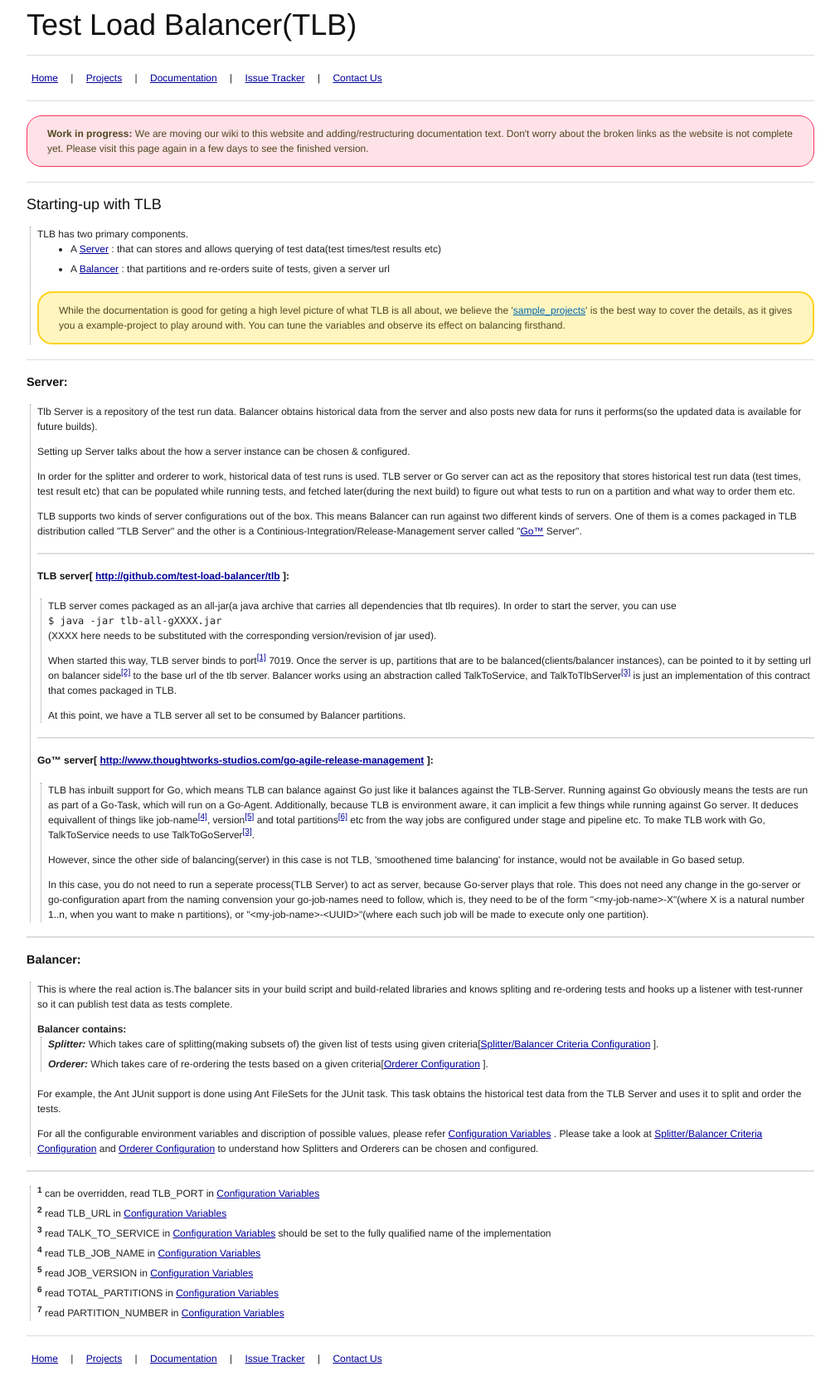
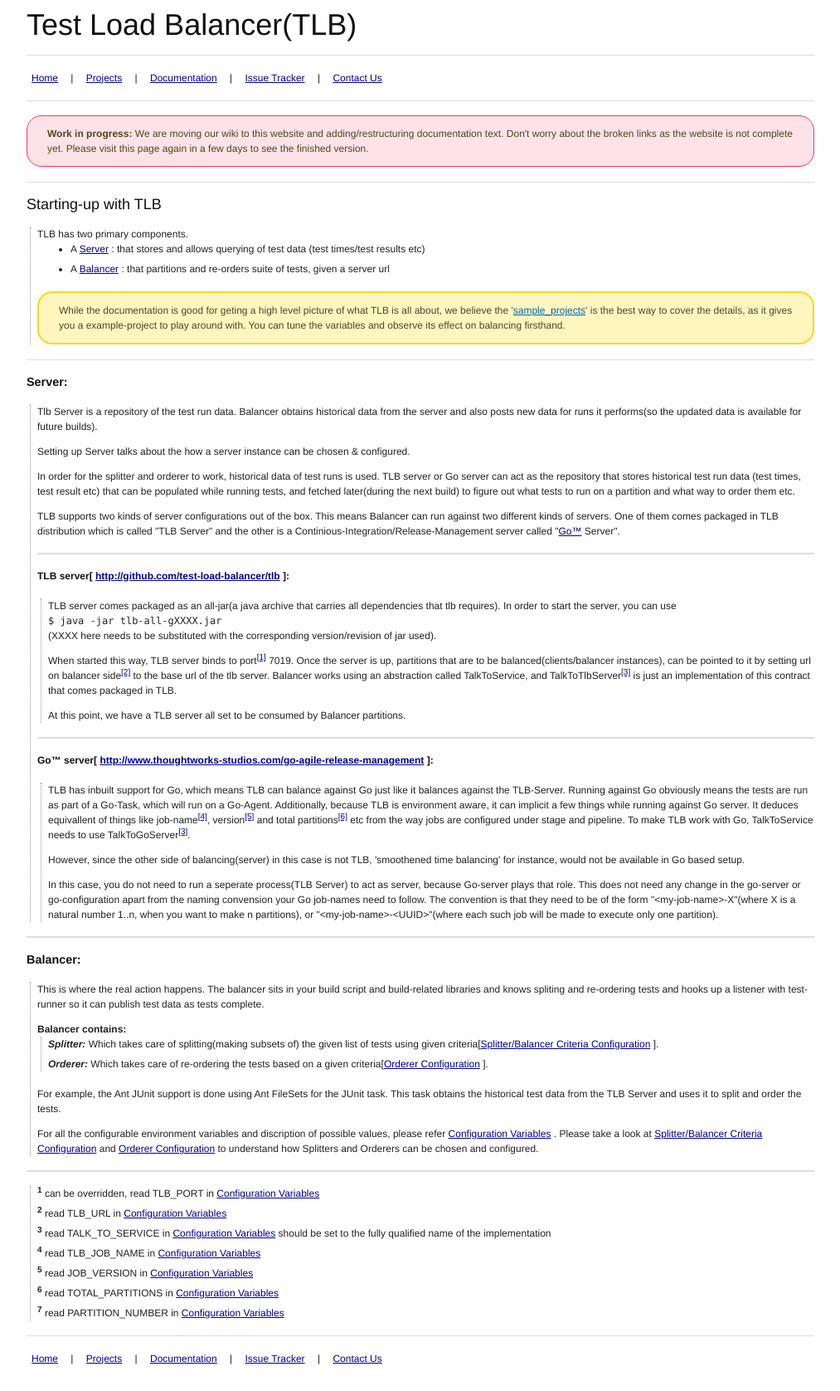
Before and after one commit to test-load-balancer/test-load-balancer.github.com, a Jekyll site: the page built from doc-latest/starting_up.html, in a window 1280 px wide. Shown: the whole page at 83% size, without its empty margins (133-1146 px from the left). Built offline with Jekyll 4.4.1, drawn with Linux system fonts in a browser that asks for light colours; nearby versions of some CDN libraries; Markdown is read by kramdown in place of the engine named in the settings.

Commit message:
Fixing some typos

```diff
--- a/_includes/components_of_tlb
+++ b/_includes/components_of_tlb
@@ -1,7 +1,7 @@
       TLB has two primary components.
       <ul>
         <li>A {% include startup_server_link %}
-          : that can stores and allows querying of test data(test times/test results etc)</li>
+          : that stores and allows querying of test data (test times/test results etc)</li>
         <li>A {% include startup_balancer_link %}
           : that partitions and re-orders suite of tests, given a server url</li>
       </ul>
--- a/doc-latest/starting_up.html
+++ b/doc-latest/starting_up.html
@@ -45,11 +45,11 @@ description: Starting-up page of 'Test Load Balancer(TLB)' project(s).
         <h5>Go™ server[ {% include go_link_link %}
           ]:</h5>
         <div class="scope section">
-          TLB has inbuilt support for Go, which means TLB can balance against Go just like it balances against the TLB-Server. Running against Go obviously means the tests are run as part of a Go-Task, which will run on a Go-Agent. Additionally, because TLB is environment aware, it can implicit a few things while running against Go server. It deduces equivallent of things like job-name<sup><a href="#4">[4]</a></sup>, version<sup><a href="#5">[5]</a></sup> and total partitions<sup><a href="#6">[6]</a></sup> etc from the way jobs are configured under stage and pipeline etc. To make TLB work with Go, TalkToService needs to use TalkToGoServer<sup><a href="#3">[3]</a></sup>.
+          TLB has inbuilt support for Go, which means TLB can balance against Go just like it balances against the TLB-Server. Running against Go obviously means the tests are run as part of a Go-Task, which will run on a Go-Agent. Additionally, because TLB is environment aware, it can implicit a few things while running against Go server. It deduces equivallent of things like job-name<sup><a href="#4">[4]</a></sup>, version<sup><a href="#5">[5]</a></sup> and total partitions<sup><a href="#6">[6]</a></sup> etc from the way jobs are configured under stage and pipeline. To make TLB work with Go, TalkToService needs to use TalkToGoServer<sup><a href="#3">[3]</a></sup>.
           <p class="clob_end"/>
           However, since the other side of balancing(server) in this case is not TLB, 'smoothened time balancing' for instance, would not be available in Go based setup. <!-- remove after versioning for gem -->
           <p class="clob_end"/>
-          In this case, you do not need to run a seperate process(TLB Server) to act as server, because Go-server plays that role. This does not need any change in the go-server or go-configuration apart from the naming convension your go-job-names need to follow, which is, they need to be of the form "&lt;my-job-name&gt;-X"(where X is a natural number 1..n, when you want to make n partitions), or "&lt;my-job-name&gt;-&lt;UUID&gt;"(where each such job will be made to execute only one partition).
+          In this case, you do not need to run a seperate process(TLB Server) to act as server, because Go-server plays that role. This does not need any change in the go-server or go-configuration apart from the naming convension your Go job-names need to follow. The convention is that they need to be of the form "&lt;my-job-name&gt;-X"(where X is a natural number 1..n, when you want to make n partitions), or "&lt;my-job-name&gt;-&lt;UUID&gt;"(where each such job will be made to execute only one partition).
           <p class="clob_end"/>
         </div>
       </div>
@@ -60,7 +60,7 @@ description: Starting-up page of 'Test Load Balancer(TLB)' project(s).
         <h4>Balancer:</h4>
       </label>
       <div class="section scope">
-        This is where the real action is.The balancer sits in your build script and build-related libraries and knows spliting and re-ordering tests and hooks up a listener with test-runner so it can publish test data as tests complete.
+        This is where the real action happens. The balancer sits in your build script and build-related libraries and knows spliting and re-ordering tests and hooks up a listener with test-runner so it can publish test data as tests complete.
         <p class="clob_end"/>
         <strong>Balancer contains:</strong>
         <ul class="scope section without_dots">
--- a/index.html
+++ b/index.html
@@ -7,7 +7,7 @@ description: Home page of 'Test Load Balancer(TLB)' project(s).
 <div>
   <h3>What is Test Load Balancer (TLB)?</h3>
   <div class="scope section">
-    Test Load Balancer is a tool that can automatically partition tests among multiple sets, each one of which can run on different physical machine. This can significantly improve the speed of a test stage in a pipeline, and significantly shorten the feedback loops for large or slow running test suites such as functional or UI tests.
+    Test Load Balancer(TLB) is a tool that can automatically partition tests among multiple sets, each one of which can run in parallel like on different physical/virtual machine at the same time. This can significantly improve the speed of a test stage in a build pipeline, and significantly shorten the feedback loop for large or slow running test suites such as functional or UI tests.
     <p class="clob_end"/>
     In addition to balancing, it also allows you to do other interesting things like re-order your tests-subset, before it executes. For instance, run tests that failed in the last run, first.
   </div>
@@ -20,7 +20,7 @@ description: Home page of 'Test Load Balancer(TLB)' project(s).
     {% include components_of_tlb %}
     Balancer hooks-up with your build-framework and testing-framework to do the actual work, whereas Server is primarily a data-repository that balancer talks to.
     <image src="images/tlb-cycle.png" class="center-468"/>
-    Data from previous run(s) is used by balancer to partition/re-order the current run, and data from the current run is posted back so it can be used for future runs.
+    Data from previous run(s) is used by the balancer to partition/re-order the current run, and data from the current run is posted back so that it can be used for future runs.
     <p class="clob_end"/>
   </div>
 </div>
```
Also changed, not shown: other parts of doc-latest/starting_up.html (+1 -1 lines).
